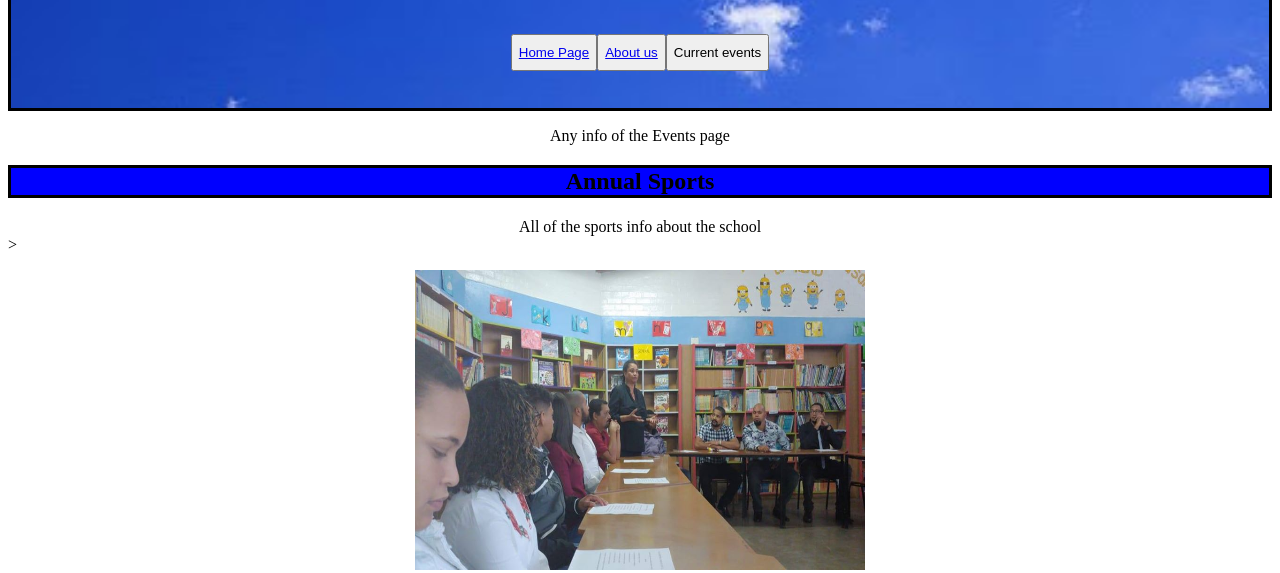
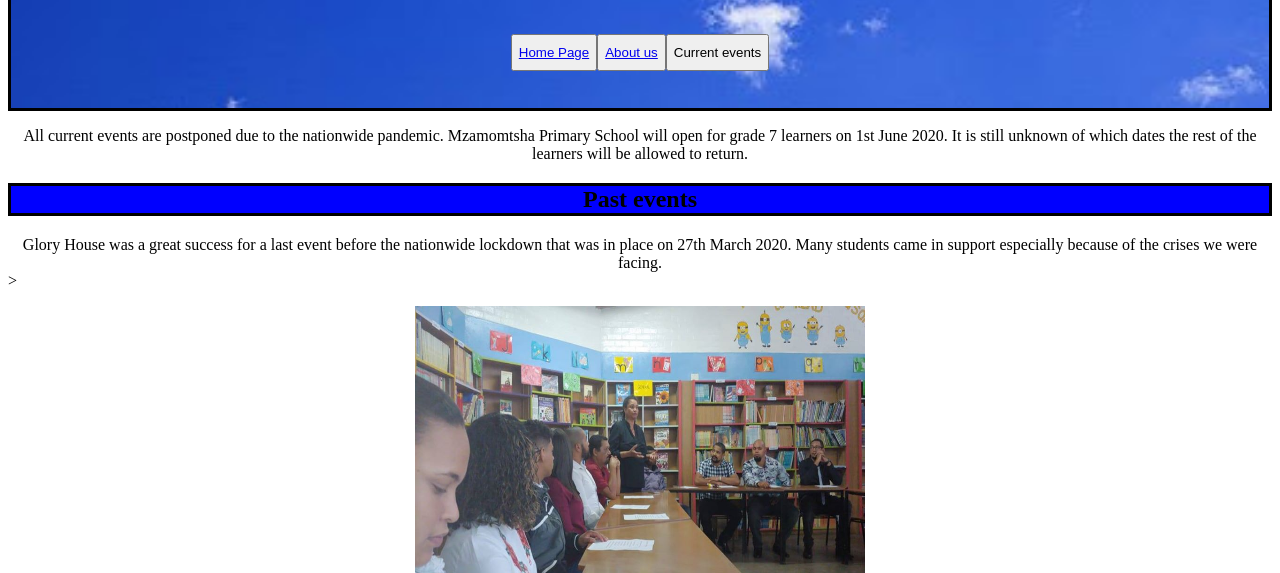
Before and after one commit to Jenny-Coleman/Module1Sprint3, a plain HTML site: page SchoolEventsPage.Html in a window 1280 px wide. Shown: the part 190-763 px from the top of the page. Drawn offline with Linux system fonts and the light colour scheme.

Commit message:
Update SchoolEventsPage.Html

```diff
--- a/SchoolEventsPage.Html
+++ b/SchoolEventsPage.Html
@@ -23,13 +23,13 @@
 
 <div id = EventsBody>
 <body>
-<p><center>Any info of the Events page</center></p>
+<p><center>All current events are postponed due to the nationwide pandemic. Mzamomtsha Primary School will open for grade 7 learners on 1st June 2020. It is still unknown of which dates the rest of the learners will be allowed to return.</center></p>
 </body>
 </div>
 
 <div id = InfoBox>
-<h2><center>Annual Sports<center></h2>
-<p><center>All of the sports info about the school</center>></p>
+<h2><center>Past events<center></h2>
+<p><center>Glory House was a great success for a last event before the nationwide lockdown that was in place on 27th March 2020. Many students came in support especially because of the crises we were facing.</center>></p>
 </div>
 
 <div id = EventsPic>
```
